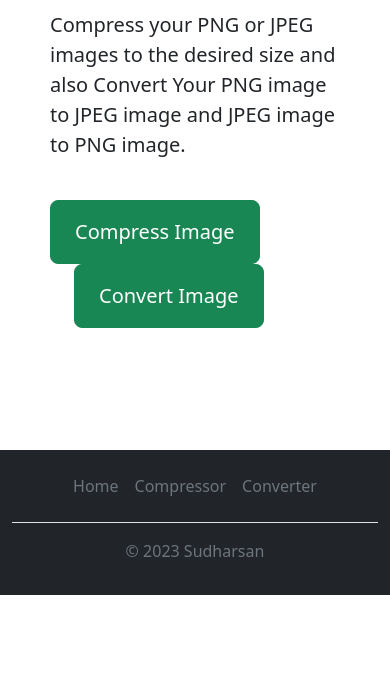
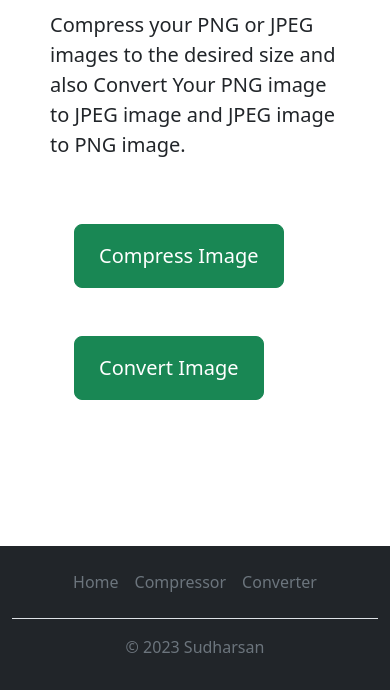
Before and after one commit to Sudharsan7303/Image-Compressor-Converter-WebApp, a Flask app: page / in a window 390 px wide. Shown: the part 236-926 px from the top of the page. Before the commit the page ends 831 px from the top, so only its background shows below. Run offline with Flask 3, Linux system fonts and the light colour scheme.

Commit message:
responsiveness added

```diff
--- a/templates/compressor.html
+++ b/templates/compressor.html
@@ -10,8 +10,8 @@
     <div class="mb-5">
         <form action="{{url_for('compressor')}}" method="post" enctype = 'multipart/form-data'>
 
-            <label class="btn btn-primary btn-lg px-4 p-3"><input type="file" id="img" name="img" accept="image/*" ></label>
-            <select name="quality" id="quality" class="btn btn-primary btn-lg px-4 p-4 ms-3">
+            <label class="btn btn-primary btn-lg px-4 p-3 my-2"><input type="file" id="img" name="img" accept="image/*" ></label>
+            <select name="quality" id="quality" class="btn btn-primary btn-lg px-4 p-4 ms-3 my-2">
                 <option class="btn btn-secondary btn-lg px-4 p-3" value="" disabled selected >Select Quality</option>
                 <option value="75" class="btn btn-info btn-lg px-4 p-3">75 % of Original Quality</option>
                 <option value="50" class="btn btn-info btn-lg px-4 p-3">50 % of Original Quality</option>
--- a/templates/home.html
+++ b/templates/home.html
@@ -8,8 +8,8 @@
     <p class="fs-5 col-md-8">Compress your PNG or JPEG images to the desired size and also Convert Your PNG image to JPEG image and JPEG image to PNG image.</p>
     <br>
     <div class="mb-5">
-        <a href="{{ url_for('compressor') }}" class="btn btn-success btn-lg px-4 p-3">Compress Image</a>
-        <a href="{{ url_for('converter') }}" class="btn btn-success btn-lg px-4 ms-4 p-3">Convert Image</a>
+        <a href="{{ url_for('compressor') }}" class="btn btn-success btn-lg px-4 p-3 m-4">Compress Image</a>
+        <a href="{{ url_for('converter') }}" class="btn btn-success btn-lg px-4  p-3 m-4">Convert Image</a>
 
     </div>
 
```
